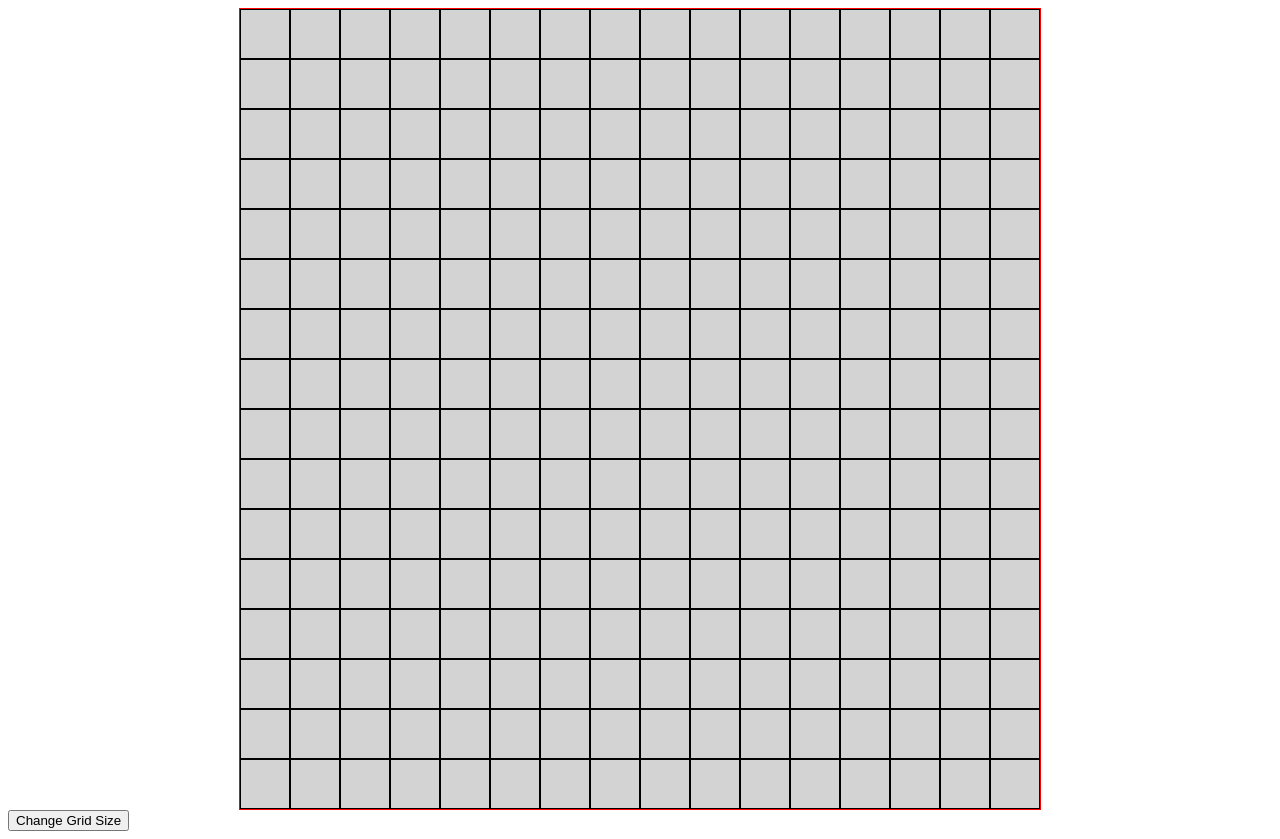
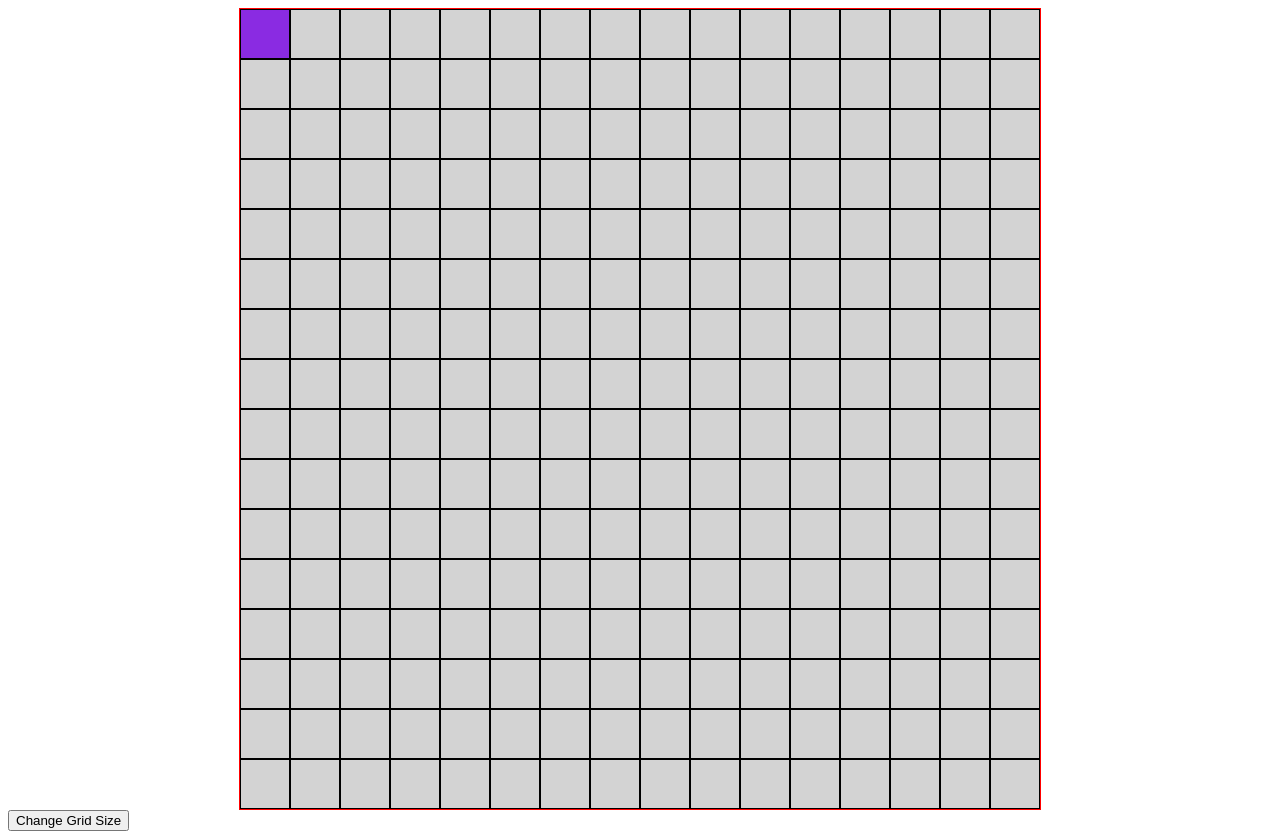
Before and after one commit to AndreiTotoro/etch-a-sketch, a plain HTML site: page index.html in a window 1280 px wide. In both pictures the pointer is over the element 265 px from the left and 34 px from the top of the page. Drawn offline with Linux system fonts and the light colour scheme.

Commit message:
Make divs change color when they are hovered

```diff
--- a/styles.css
+++ b/styles.css
@@ -1,6 +1,10 @@
 .square {
         background-color: lightgrey;
         border: 1px black solid;
+}
+
+.square:hover {
+        background-color: blueviolet;
 }
 
 .clicked {
```
